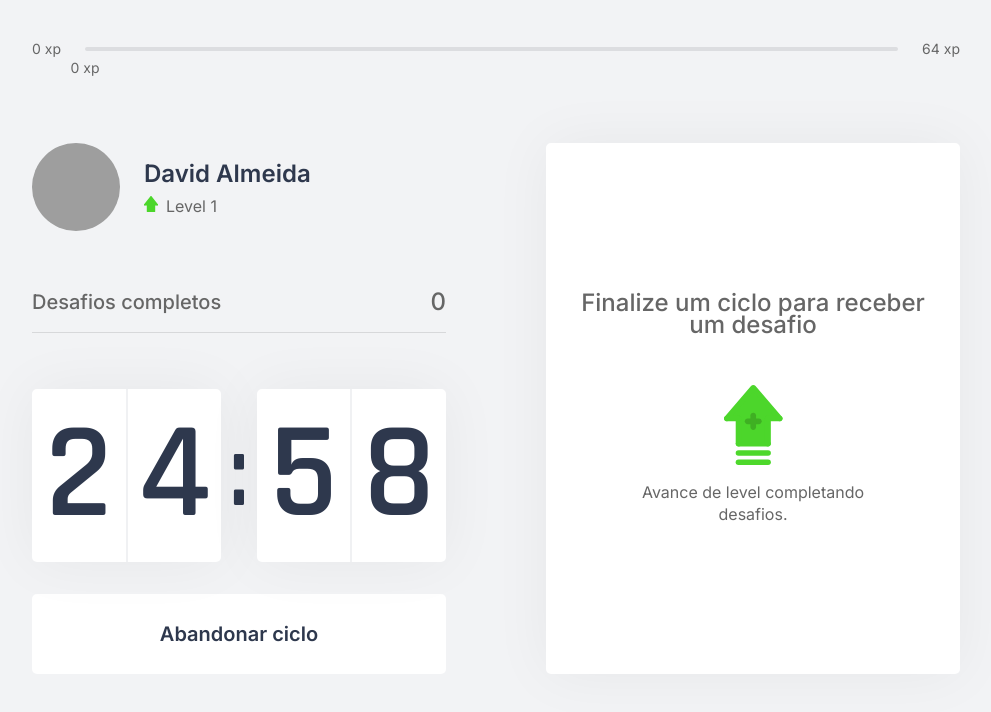
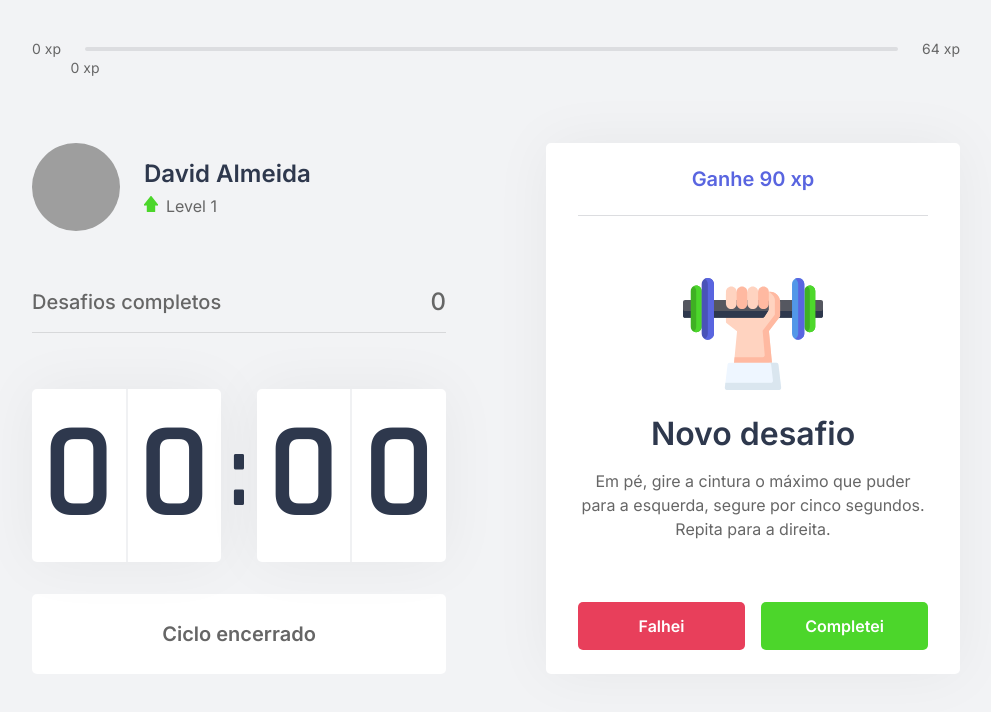
Before and after one commit to Almeida154/doit.io, a Next.js app: page / in a window 1280 px wide. Both pictures are taken after a click on the button "Iniciar um ciclo". Shown: the top 712 px of the page, without its empty margins (144-1135 px from the left). Built offline with nearby package versions, Linux system fonts and the light colour scheme; grey boxes are pictures that could not be loaded.

Commit message:
countdown context created

```diff
--- a/src/components/ChallengeBox.tsx
+++ b/src/components/ChallengeBox.tsx
@@ -1,12 +1,25 @@
 import { useContext } from 'react';
 import Image from 'next/image';
 
-import { ChallengesContext } from 'contexts';
+import { ChallengesContext, CountdownContext } from 'contexts';
 
 import styles from 'styles/components/ChallengeBox.module.css';
 
 export function ChallengeBox() {
-  const { activeChallenge, handleResetChallenge } = useContext(ChallengesContext);
+  const { activeChallenge, handleResetChallenge, handleCompleteChallenge } =
+    useContext(ChallengesContext);
+
+  const { toggleCountdown } = useContext(CountdownContext);
+
+  const handleFailedChallenge = () => {
+    toggleCountdown();
+    handleResetChallenge();
+  };
+
+  const handleSucceededChallenge = () => {
+    toggleCountdown();
+    handleCompleteChallenge();
+  };
 
   return (
     <div className={styles.container}>
@@ -29,12 +42,16 @@ export function ChallengeBox() {
             <button
               type="button"
               className={styles.failedButton}
-              onClick={handleResetChallenge}
+              onClick={handleFailedChallenge}
             >
               Falhei
             </button>
 
-            <button type="button" className={styles.succeededButton}>
+            <button
+              type="button"
+              className={styles.succeededButton}
+              onClick={handleSucceededChallenge}
+            >
               Completei
             </button>
           </footer>
--- a/src/components/Countdown.tsx
+++ b/src/components/Countdown.tsx
@@ -1,42 +1,16 @@
-import { ChallengesContext } from 'contexts';
+import { CountdownContext } from 'contexts';
 import { useContext, useEffect, useState } from 'react';
 
 import styles from 'styles/components/Countdown.module.css';
 
-let countdownTimeout: NodeJS.Timeout;
-
 export function Countdown() {
-  const { handleStartNewChallenge } = useContext(ChallengesContext);
-
-  const [time, setTime] = useState(25 * 60);
-  const [isActive, setActive] = useState(false);
-  const [hasFinished, setHasFinished] = useState(false);
-
-  const minutes = Math.floor(time / 60);
-  const seconds = time % 60;
+  const { minutes, seconds, hasFinished, isActive, toggleCountdown } =
+    useContext(CountdownContext);
 
   const formatNumber = (number: Number) => String(number).padStart(2, '0').split('');
 
   const [leftMinuteNumber, rightMinuteNumber] = formatNumber(minutes);
   const [leftSecondNumber, rightSecondNumber] = formatNumber(seconds);
-
-  const toggleCountdown = () => {
-    if (isActive) {
-      clearInterval(countdownTimeout);
-      setTime(25 * 60);
-    }
-    setActive((prev) => !prev);
-  };
-
-  useEffect(() => {
-    if (isActive && time > 0) {
-      countdownTimeout = setTimeout(() => setTime((prev) => prev - 1), 1000);
-    } else if (isActive && time === 0) {
-      setActive(false);
-      setHasFinished(true);
-      handleStartNewChallenge();
-    }
-  }, [handleStartNewChallenge, isActive, time]);
 
   return (
     <>
--- a/src/components/Profile.tsx
+++ b/src/components/Profile.tsx
@@ -1,8 +1,13 @@
 import Image from 'next/image';
+import { useContext } from 'react';
+
+import { ChallengesContext } from 'contexts';
 
 import styles from 'styles/components/Profile.module.css';
 
 export function Profile() {
+  const { level } = useContext(ChallengesContext);
+
   return (
     <div className={styles.container}>
       <Image
@@ -17,7 +22,7 @@ export function Profile() {
         <strong>David Almeida</strong>
         <p>
           <Image src="/icons/level.svg" width={14} height={16} alt="Level" />
-          Level 1
+          Level {level}
         </p>
       </div>
     </div>
--- a/src/contexts/ChallengesContext.tsx
+++ b/src/contexts/ChallengesContext.tsx
@@ -1,4 +1,4 @@
-import { ReactNode, createContext, useState } from 'react';
+import { ReactNode, createContext, useEffect, useState } from 'react';
 
 import challenges from '../../challenges.json';
 
@@ -17,6 +17,7 @@ interface ChallengesContextData {
   handleLevelUp: () => void;
   handleStartNewChallenge: () => void;
   handleResetChallenge: () => void;
+  handleCompleteChallenge: () => void;
 }
 
 interface ChallengesProviderProps {
@@ -35,6 +36,10 @@ export const ChallengesProvider: React.FC<ChallengesProviderProps> = ({
 
   const DIFFICULT = 4;
 
+  useEffect(() => {
+    Notification.requestPermission();
+  }, []);
+
   const neededExperienceToNextLevel = Math.pow((level + 1) * DIFFICULT, 2);
 
   const handleLevelUp = () => setLevel((prev) => prev + 1);
@@ -44,9 +49,33 @@ export const ChallengesProvider: React.FC<ChallengesProviderProps> = ({
     const challenge = challenges[randomChallengeIndex] as Challenge;
 
     setActiveChallenge(challenge);
+
+    new Audio('/notification.mp3').play();
+
+    if (Notification.permission === 'granted') {
+      new Notification('Novo desafio 🎉', {
+        body: `Valendo ${challenge.amount} xp!`,
+      });
+    }
   };
 
   const handleResetChallenge = () => setActiveChallenge(null);
+
+  const handleCompleteChallenge = () => {
+    if (!activeChallenge) return;
+
+    const { amount } = activeChallenge;
+    let finalExperience = currentExperience + amount;
+
+    if (finalExperience >= neededExperienceToNextLevel) {
+      finalExperience -= neededExperienceToNextLevel;
+      handleLevelUp();
+    }
+
+    setCurrentExperience(finalExperience);
+    setActiveChallenge(null);
+    setCompletedChallenges((prev) => prev + 1);
+  };
 
   return (
     <ChallengesContext.Provider
@@ -59,6 +88,7 @@ export const ChallengesProvider: React.FC<ChallengesProviderProps> = ({
         handleLevelUp,
         handleStartNewChallenge,
         handleResetChallenge,
+        handleCompleteChallenge,
       }}
     >
       {children}
--- /dev/null
+++ b/src/contexts/CountdownContext.tsx
@@ -0,0 +1,66 @@
+import { ReactNode, createContext, useContext, useEffect, useState } from 'react';
+import { ChallengesContext } from './ChallengesContext';
+
+interface CountdownContextData {
+  minutes: number;
+  seconds: number;
+  hasFinished: boolean;
+  isActive: boolean;
+  toggleCountdown: () => void;
+}
+
+interface CountdownProviderProps {
+  children: ReactNode;
+}
+
+export const CountdownContext = createContext({} as CountdownContextData);
+
+const EACH_CYCLE_TIME = 2;
+let countdownTimeout: NodeJS.Timeout;
+
+export const CountdownProvider: React.FC<CountdownProviderProps> = ({
+  children,
+}) => {
+  const { handleStartNewChallenge } = useContext(ChallengesContext);
+
+  const [time, setTime] = useState(EACH_CYCLE_TIME);
+  const [isActive, setIsActive] = useState(false);
+  const [hasFinished, setHasFinished] = useState(false);
+
+  const minutes = Math.floor(time / 60);
+  const seconds = time % 60;
+
+  const toggleCountdown = () => {
+    if (isActive) {
+      clearTimeout(countdownTimeout);
+      setHasFinished(false);
+      setIsActive(false);
+      setTime(EACH_CYCLE_TIME);
+    } else {
+      setIsActive(true);
+    }
+  };
+
+  useEffect(() => {
+    if (isActive && time > 0) {
+      countdownTimeout = setTimeout(() => setTime((prev) => prev - 1), 1000);
+    } else if (isActive && time === 0) {
+      setHasFinished(true);
+      handleStartNewChallenge();
+    }
+  }, [handleStartNewChallenge, isActive, time]);
+
+  return (
+    <CountdownContext.Provider
+      value={{
+        minutes,
+        seconds,
+        hasFinished,
+        isActive,
+        toggleCountdown,
+      }}
+    >
+      {children}
+    </CountdownContext.Provider>
+  );
+};
--- a/src/contexts/index.ts
+++ b/src/contexts/index.ts
@@ -1,3 +1,4 @@
 import { ChallengesContext } from './ChallengesContext';
+import { CountdownContext } from './CountdownContext';
 
-export { ChallengesContext };
+export { ChallengesContext, CountdownContext };
--- a/src/pages/index.tsx
+++ b/src/pages/index.tsx
@@ -5,6 +5,7 @@ import {
   Countdown,
   ChallengeBox,
 } from 'components';
+import { CountdownProvider } from 'contexts/CountdownContext';
 
 import Head from 'next/head';
 
@@ -19,6 +20,7 @@ export default function Home() {
 
       <ExperienceBar />
 
+      <CountdownProvider>
         <section>
           <div>
             <Profile />
@@ -30,6 +32,7 @@ export default function Home() {
             <ChallengeBox />
           </div>
         </section>
+      </CountdownProvider>
     </div>
   );
 }
```
Lines whose indentation alone changed are shown as unchanged.
